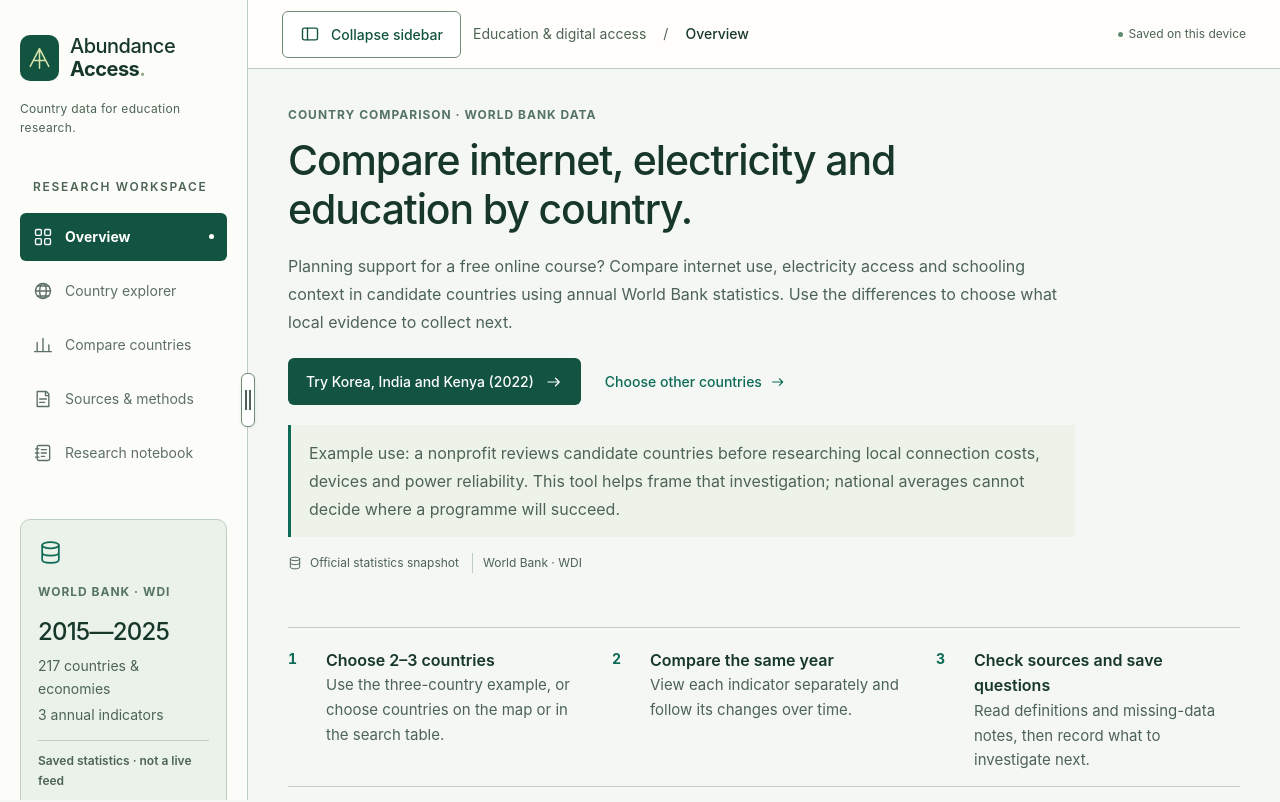
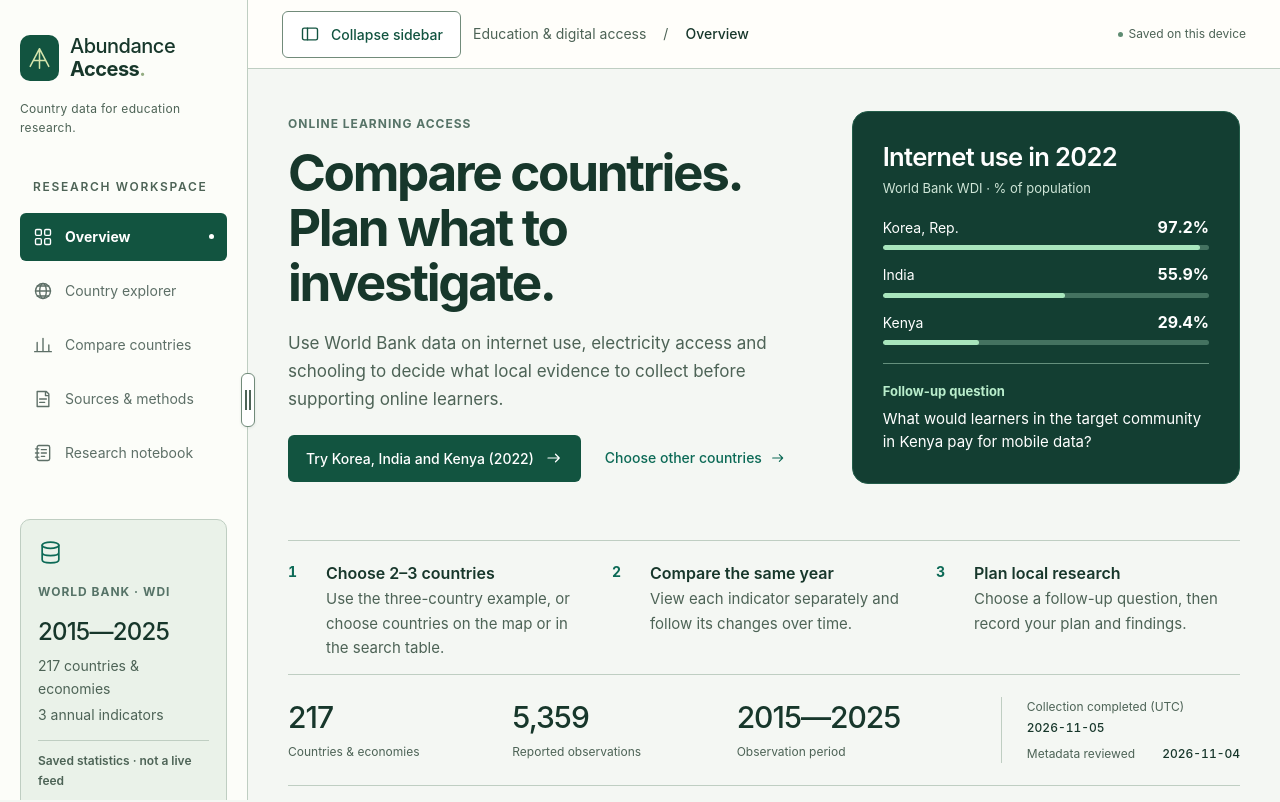
Before and after one commit to tomatopepperoni/abundance-access, a React (Vite) app: page / in a window 1280 px wide. Shown: the top 802 px of the page. Built offline with nearby package versions, Linux system fonts and the light colour scheme.

Commit message:
Improve the overview and surface follow-up research in comparisons

```diff
--- a/src/App.tsx
+++ b/src/App.tsx
@@ -1,7 +1,7 @@
 import { useEffect, useLayoutEffect, useRef, useState } from 'react';
 import snapshotUrl from '../data/snapshots/latest.json?url';
 import { snapshotSchema } from './lib/schema';
-import { createStore, definitions } from './lib/query';
+import { createStore, definitions, formatValue, observation } from './lib/query';
 import type { DataStore } from './lib/query';
 import {
   addDraftNote,
@@ -45,6 +45,11 @@ import { SidebarResizer } from './components/SidebarResizer';
 import { sidebarCopy } from './content/sidebar-en';
 
 type View = keyof typeof c.nav;
+const exampleSelection: Selection = {
+  countryCodes: ['KOR', 'IND', 'KEN'],
+  indicatorCode: 'IT.NET.USER.ZS',
+  year: 2022,
+};
 const SIDEBAR_COLLAPSED_KEY = 'abundance-access:sidebar-collapsed:v1';
 const views = Object.keys(c.nav) as View[];
 const readView = (): View =>
@@ -112,6 +117,36 @@ function Brand() {
     </span>
   );
 }
+
+function ExamplePreview({ store }: { store: DataStore }) {
+  const { countryCodes, indicatorCode, year } = exampleSelection;
+  if (!countryCodes.every((code) => store.countryByCode.has(code))) return null;
+  return (
+    <section className="example-preview" aria-labelledby="example-preview-title">
+      <h2 id="example-preview-title">{c.exampleTitle}</h2>
+      <p className="example-preview-source">{c.exampleSource}</p>
+      <dl>
+        {countryCodes.map((code) => {
+          const row = observation(store, code, indicatorCode, year);
+          return (
+            <div key={code}>
+              <dt>{row.countryName}</dt>
+              <dd>{formatValue(row.value)}</dd>
+              <dd className="example-preview-bar" aria-hidden="true">
+                <span style={{ width: `${row.value ?? 0}%` }} />
+              </dd>
+            </div>
+          );
+        })}
+      </dl>
+      <div className="example-preview-question">
+        <strong>{c.exampleQuestionLabel}</strong>
+        <p>{c.exampleQuestion}</p>
+      </div>
+    </section>
+  );
+}
+
 function Dashboard({ store }: { store: DataStore }) {
   const layout = useRef<HTMLDivElement>(null);
   const resetDialog = useRef<HTMLDialogElement>(null);
@@ -247,27 +282,29 @@ function Dashboard({ store }: { store: DataStore }) {
     setResearch((previous) => replaceComparisonCountry(previous, oldCode, newCode, store.snapshot));
     setNotice('');
   };
-  const navigate = (next: View, focusCountrySearch = false) => {
+  const navigate = (next: View, focus?: 'country-search' | 'investigation-plan') => {
     setView(next);
     window.location.hash = next;
     setNavOpen(false);
     window.scrollTo({ top: 0, behavior: 'instant' });
     requestAnimationFrame(() => {
-      const search = focusCountrySearch
-        ? document.querySelector<HTMLInputElement>('.map-country-finder input[type="search"]')
-        : null;
-      (search ?? document.getElementById('main-content'))?.focus({ preventScroll: true });
-      search?.scrollIntoView({ block: 'center', behavior: 'instant' });
+      const target =
+        focus === 'country-search'
+          ? document.querySelector<HTMLInputElement>('.map-country-finder input[type="search"]')
+          : focus === 'investigation-plan'
+            ? document.getElementById('investigation-plan')
+            : null;
+      (target ?? document.getElementById('main-content'))?.focus({ preventScroll: true });
+      target?.scrollIntoView({
+        block: focus === 'country-search' ? 'center' : 'start',
+        behavior: 'instant',
+      });
     });
   };
   const openExample = () => {
     setResearch((previous) => ({
       ...previous,
-      selection: {
-        countryCodes: ['KOR', 'IND', 'KEN'],
-        indicatorCode: 'IT.NET.USER.ZS',
-        year: 2022,
-      },
+      selection: exampleSelection,
       search: '',
       region: 'all',
     }));
@@ -348,7 +385,7 @@ function Dashboard({ store }: { store: DataStore }) {
         : next,
     );
     setNotice(investigation.started);
-    navigate('notes');
+    navigate('notes', 'investigation-plan');
   };
   const title =
     view === 'overview'
@@ -592,13 +629,8 @@ function Dashboard({ store }: { store: DataStore }) {
                       <Icon name="arrow" size={16} />
                     </button>
                   </div>
-                  <p className="purpose-summary">{c.heroLimit}</p>
                 </div>
-                <div className="hero-provenance">
-                  <Icon name="database" size={14} />
-                  <span>{c.snapshot}</span>
-                  <span>World Bank · WDI</span>
-                </div>
+                <ExamplePreview store={store} />
               </section>
               <section className="start-guide" aria-label={c.guideLabel}>
                 <ol>
@@ -693,7 +725,9 @@ function Dashboard({ store }: { store: DataStore }) {
               research={research}
               onSelection={select}
               onToggle={toggle}
-              onNavigate={(next) => navigate(next, next === 'explore')}
+              onNavigate={(next) =>
+                navigate(next, next === 'explore' ? 'country-search' : undefined)
+              }
               onExport={onExport}
               onInvestigate={investigate}
               onRecordSummary={recordSummary}
--- a/src/components/Comparison.tsx
+++ b/src/components/Comparison.tsx
@@ -139,6 +139,11 @@ export function Comparison({
                 </section>
               ))}
             </div>
+            <NextInvestigation
+              measure={def.shortName}
+              year={selection.year}
+              onStart={onInvestigate}
+            />
             <CommonYearControl
               store={store}
               selection={selection}
@@ -220,7 +225,6 @@ export function Comparison({
             <p className="chart-limit">{def.limitation}</p>
           </section>
           <CalculatedComparison store={store} selection={selection} onRecord={onRecordSummary} />
-          <NextInvestigation onStart={onInvestigate} />
           <TrendChart store={store} selection={selection} />
           <section className="panel latest-panel">
             <div className="panel-heading">
--- a/src/components/Investigation.tsx
+++ b/src/components/Investigation.tsx
@@ -7,11 +7,21 @@ import {
   type InvestigationTopic,
 } from '../lib/investigation';
 
-export function NextInvestigation({ onStart }: { onStart: (topic: InvestigationTopic) => void }) {
+export function NextInvestigation({
+  measure,
+  year,
+  onStart,
+}: {
+  measure: string;
+  year: number;
+  onStart: (topic: InvestigationTopic) => void;
+}) {
   return (
-    <section className="panel next-investigation" aria-labelledby="next-investigation-title">
-      <h2 id="next-investigation-title">{p.nextTitle}</h2>
-      <p>{p.nextBody}</p>
+    <section className="next-investigation" aria-labelledby="next-investigation-title">
+      <div className="next-investigation-copy">
+        <h2 id="next-investigation-title">{p.nextTitle}</h2>
+        <p>{p.nextBody(measure, year)}</p>
+      </div>
       <div className="investigation-topics">
         {investigationTopicSchema.options.map((topic) => (
           <button key={topic} className="button outline" onClick={() => onStart(topic)}>
@@ -51,7 +61,12 @@ export function InvestigationFields({
     );
   const patch = (change: Partial<Investigation>) => onChange({ ...value, ...change });
   return (
-    <fieldset className="investigation-fields" data-testid="investigation-plan">
+    <fieldset
+      id="investigation-plan"
+      className="investigation-fields"
+      data-testid="investigation-plan"
+      tabIndex={-1}
+    >
       <legend>{p.planTitle}</legend>
       <p className="small muted">{p.planBody}</p>
       <label>
--- a/src/content/en.ts
+++ b/src/content/en.ts
@@ -37,14 +37,16 @@ export const c = {
   skip: 'Skip to main content',
   openNav: 'Open navigation',
   closeNav: 'Close navigation',
-  heroEyebrow: 'COUNTRY COMPARISON · WORLD BANK DATA',
-  heroTitle: 'Compare internet, electricity and education by country.',
+  heroEyebrow: 'ONLINE LEARNING ACCESS',
+  heroTitle: 'Compare countries. Plan what to investigate.',
   heroBody:
-    'Planning support for a free online course? Compare internet use, electricity access and schooling context in candidate countries using annual World Bank statistics. Use the differences to choose what local evidence to collect next.',
+    'Use World Bank data on internet use, electricity access and schooling to decide what local evidence to collect before supporting online learners.',
   heroCTA: 'Try Korea, India and Kenya (2022)',
   exploreCTA: 'Choose other countries',
-  heroLimit:
-    'Example use: a nonprofit reviews candidate countries before researching local connection costs, devices and power reliability. This tool helps frame that investigation; national averages cannot decide where a programme will succeed.',
+  exampleTitle: 'Internet use in 2022',
+  exampleSource: 'World Bank WDI · % of population',
+  exampleQuestionLabel: 'Follow-up question',
+  exampleQuestion: 'What would learners in the target community in Kenya pay for mobile data?',
   guideLabel: 'How to use this tool',
   guideSteps: [
     {
@@ -56,8 +58,8 @@ export const c = {
       body: 'View each indicator separately and follow its changes over time.',
     },
     {
-      title: 'Check sources and save questions',
-      body: 'Read definitions and missing-data notes, then record what to investigate next.',
+      title: 'Plan local research',
+      body: 'Choose a follow-up question, then record your plan and findings.',
     },
   ],
   exampleHelp: 'New here? Open a ready-made comparison of three countries using 2022 data.',
@@ -71,7 +73,6 @@ export const c = {
   countryCount: 'Countries & economies',
   observedCount: 'Reported observations',
   period: 'Observation period',
-  snapshot: 'Official statistics snapshot',
   annual: 'Annual data · not live conditions',
   fetched: 'Collection completed (UTC)',
   reviewed: 'Metadata reviewed',
--- a/src/content/investigation-en.ts
+++ b/src/content/investigation-en.ts
@@ -1,6 +1,6 @@
 export const investigationCopy = {
   nextTitle: 'Choose what to investigate next',
-  nextBody: 'National averages leave local questions open. Start a short investigation plan.',
+  nextBody: (measure: string, year: number) => `Starting evidence · ${measure} · ${year}`,
   started:
     'Investigation plan started. Specify the intended learners, locality and evidence to check.',
   blocked:
--- a/src/styles.css
+++ b/src/styles.css
@@ -266,14 +266,33 @@
   }
 }
 .next-investigation {
-  padding: 20px;
-  border-left: 4px solid var(--teal);
+  display: flex;
+  flex-wrap: wrap;
+  align-items: center;
+  gap: 12px 20px;
+  padding: 14px 20px;
+  background: #e8f3ec;
+  border-block: 1px solid #c4dacb;
+}
+.next-investigation-copy {
+  flex: 1 1 220px;
+  min-width: 0;
 }
 .next-investigation h2 {
-  font-size: 21px;
-}
-.next-investigation > p {
-  margin-block: 6px 14px;
+  font-size: 18px;
+  line-height: 1.35;
+}
+.next-investigation p {
+  margin-top: 3px;
+  color: var(--muted);
+  font-size: 13px;
+}
+#investigation-plan {
+  scroll-margin-top: 16px;
+}
+#investigation-plan:focus {
+  outline: 3px solid var(--teal);
+  outline-offset: 3px;
 }
 .investigation-topics {
   display: flex;
@@ -941,20 +960,6 @@ details[open] > summary {
   gap: 25px;
   align-items: center;
   margin-top: 26px;
-}
-.hero-provenance {
-  display: flex;
-  align-items: center;
-  flex-wrap: wrap;
-  gap: 7px;
-  font-size: 12px;
-  color: var(--muted);
-  margin-top: 16px;
-}
-.hero-provenance > span:last-child {
-  margin-left: 5px;
-  padding-left: 10px;
-  border-left: 1px solid var(--line);
 }
 .button {
   display: inline-flex;
@@ -2966,15 +2971,16 @@ tbody tr:last-child > td {
 }
 .hero {
   grid-template-columns: minmax(0, 1fr);
-  gap: 0;
+  gap: 24px;
   padding-top: 36px;
   padding-bottom: 28px;
 }
 .hero h1 {
-  max-width: 27ch;
-  font-size: clamp(2.25rem, 3.2vw, 2.75rem);
-  line-height: 1.2;
-  letter-spacing: -1.1px;
+  max-width: 18ch;
+  font-size: clamp(2.25rem, 4vw, 3.6rem);
+  font-weight: 700;
+  line-height: 1.08;
+  letter-spacing: -0.045em;
   margin: 12px 0 18px;
 }
 .hero h1 em {
@@ -2984,18 +2990,21 @@ tbody tr:last-child > td {
   letter-spacing: inherit;
 }
 .hero-copy > p {
-  max-width: 78ch;
-  font-size: 16px;
-  line-height: 1.75;
+  max-width: 49ch;
+  font-size: 17px;
+  line-height: 1.65;
 }
 .hero-actions {
   flex-wrap: wrap;
   gap: 16px 24px;
   margin-top: 22px;
 }
-.hero-provenance {
-  font-size: 12px;
-  gap: 8px;
+@media (min-width: 1180px) {
+  .hero {
+    grid-template-columns: minmax(0, 1.2fr) minmax(0, 0.9fr);
+    gap: clamp(24px, 3.6vw, 54px);
+    padding-block: 42px 30px;
+  }
 }
 .panel-heading p,
 .page-heading > p,
@@ -3148,15 +3157,71 @@ thead th {
 .chart-scroll .trend-svg {
   min-width: 700px;
 }
-.purpose-summary {
-  max-width: 80ch;
-  margin: 20px 0 0;
-  padding: 14px 18px;
-  border-left: 3px solid var(--teal);
-  background: #eef3e9;
-  color: #52675a;
+.example-preview {
+  min-width: 0;
+  width: 100%;
+  padding: clamp(18px, 2.4vw, 30px);
+  border: 1px solid #235c49;
+  border-radius: 16px;
+  background: #133e32;
+  color: #fff;
+}
+.example-preview h2 {
+  font-size: clamp(20px, 2vw, 26px);
+  line-height: 1.2;
+}
+.example-preview-source {
+  margin-top: 5px;
+  color: #cfe6d8;
+  font-size: 13px;
+}
+.example-preview dl {
+  display: grid;
+  gap: 12px;
+  margin: 16px 0 0;
+}
+.example-preview dl > div {
+  display: grid;
+  grid-template-columns: minmax(0, 1fr) auto;
+  gap: 5px 8px;
+  align-items: baseline;
+}
+.example-preview dt {
+  font-size: 14px;
+}
+.example-preview dd {
+  margin: 0;
+  font-size: 16px;
+  font-weight: 650;
+  font-variant-numeric: tabular-nums;
+}
+.example-preview .example-preview-bar {
+  grid-column: 1 / -1;
+  height: 5px;
+  overflow: hidden;
+  border-radius: 5px;
+  background: #447260;
+}
+.example-preview-bar > span {
+  display: block;
+  height: 100%;
+  border-radius: inherit;
+  background: #a8e6bd;
+}
+.example-preview-question {
+  margin-top: 18px;
+  padding-top: 14px;
+  border-top: 1px solid #65907d;
+}
+.example-preview-question strong {
+  color: #b9edcc;
+  font-size: 13px;
+  font-weight: 650;
+}
+.example-preview-question p {
+  margin-top: 3px;
   font-size: 15px;
-  line-height: 1.75;
+  line-height: 1.55;
 }
 .start-guide {
   margin: 26px 0 8px;
@@ -3284,9 +3349,6 @@ thead th {
   .hero-actions > .button {
     width: 100%;
   }
-  .hero-provenance {
-    font-size: 12px;
-  }
   .filter-fields label {
     min-width: 0;
     flex-basis: 100%;
@@ -3368,9 +3430,6 @@ thead th {
   }
   .note-fields textarea {
     font-size: 16px;
-  }
-  .purpose-summary {
-    padding: 12px 15px;
   }
 }
 
```
Also changed, not shown: 2 other files (tests, documents, lock files or other folders).
